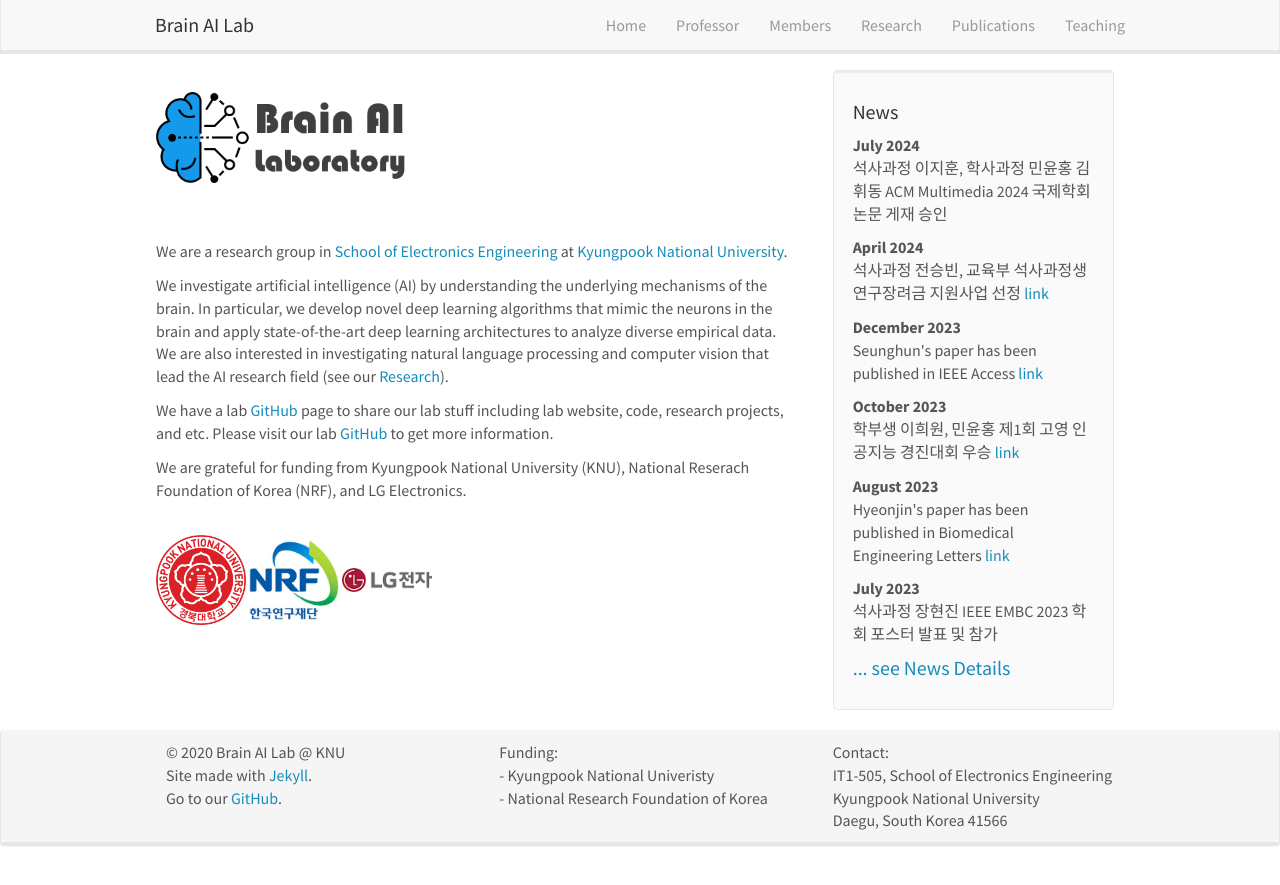
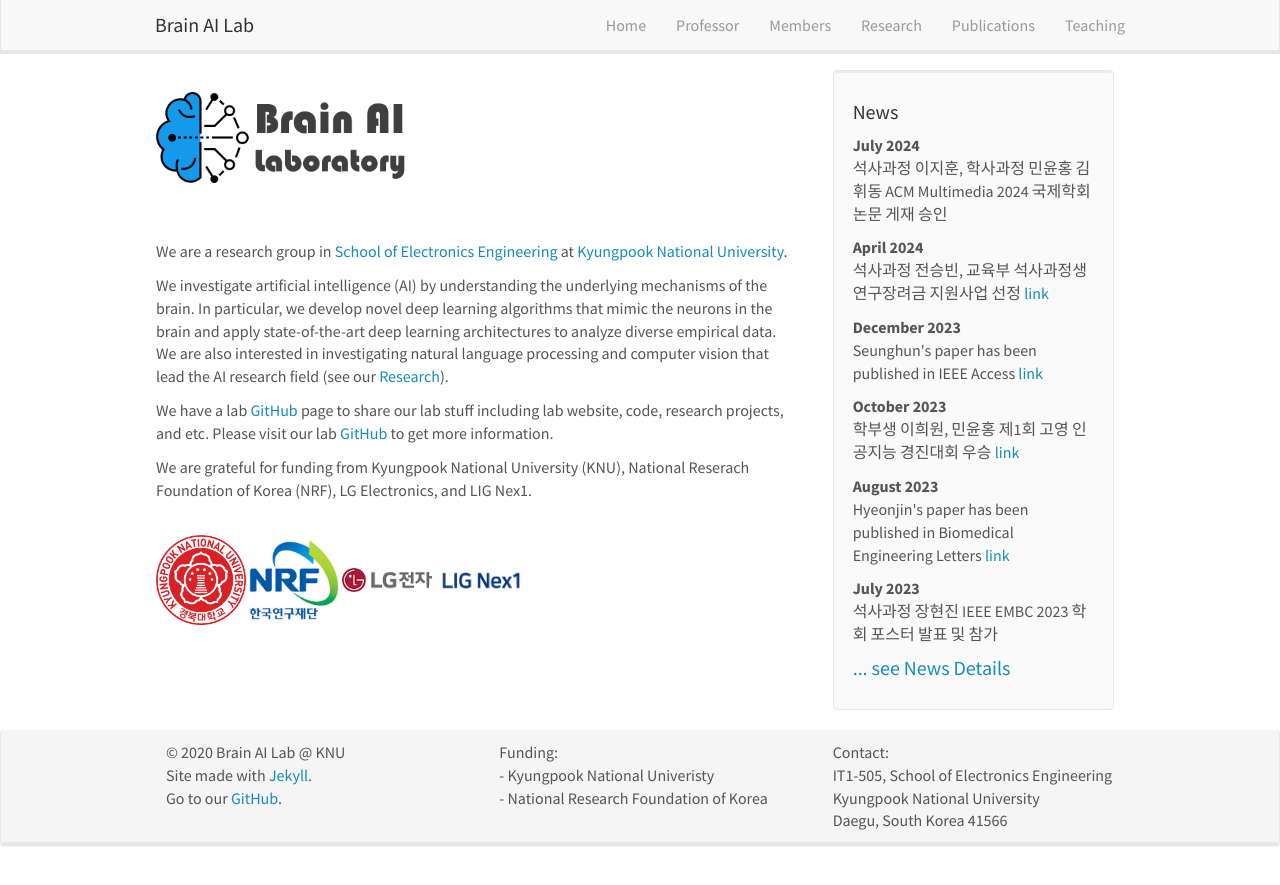
Before and after one commit to KNU-BrainAI/knu-brainai.github.io, a Jekyll site: the page built from _pages/home.md, in a window 1280 px wide. Shown: the top 885 px of the page. Built offline with Jekyll 4.4.1, drawn with Linux system fonts in a browser that asks for light colours; nearby versions of some CDN libraries.

Commit message:
Update home.md

```diff
--- a/_pages/home.md
+++ b/_pages/home.md
@@ -14,11 +14,12 @@ We investigate artificial intelligence (AI) by understanding the underlying mech
 We have a lab [GitHub](https://github.com/KNU-BrainAI){:target="_blank"} page to share our lab stuff including lab website, code, research projects, and etc.
 Please visit our lab [GitHub](https://github.com/KNU-BrainAI){:target="_blank"} to get more information.
 
-We are grateful for funding from Kyungpook National University (KNU), National Reserach Foundation of Korea (NRF), and LG Electronics.
+We are grateful for funding from Kyungpook National University (KNU), National Reserach Foundation of Korea (NRF), LG Electronics, and LIG Nex1.
 <br/>
 <br/>
 <figure class="fourth">
   <img src="{{ site.url }}{{ site.baseurl }}/images/logopic/Logo_KNU.jpg" style="width: 90px">
   <img src="{{ site.url }}{{ site.baseurl }}/images/logopic/Logo_NRF.jpg" style="width: 90px">
   <img src="{{ site.url }}{{ site.baseurl }}/images/logopic/Logo_LGE.png" style="width: 90px">
+  <img src="{{ site.url }}{{ site.baseurl }}/images/logopic/Logo_LIG.png" style="width: 90px">
 </figure>
```
